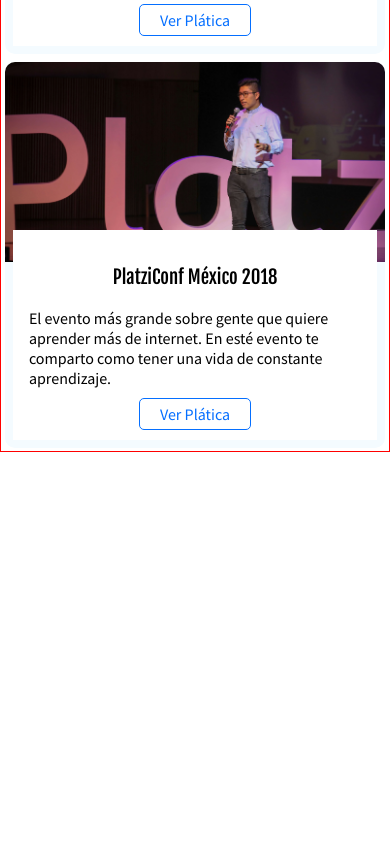
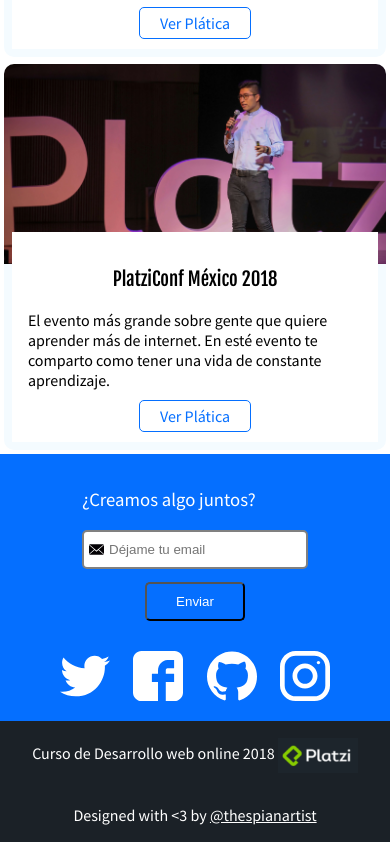
Before and after one commit to Rafael-LH/ResponsiveDesign, a plain HTML site: page index.html in a window 390 px wide. Shown: the part 2437-3279 px from the top of the page. Before the commit the page ends 2889 px from the top, so only its background shows below. Drawn offline with Linux system fonts and the light colour scheme.

Commit message:
Agregamos el footer y ya esta en responsive

```diff
--- a/css/estilos.css
+++ b/css/estilos.css
@@ -276,9 +276,6 @@
   justify-content: space-between;
 }
 
-.social {
-}
-
 .social-link {
   display: inline-block;
   width: 50px;
@@ -321,6 +318,7 @@
   border-radius: 5px;
   width: 100px;
   margin-top: 10px;
+  cursor: pointer;
 }
 
 .form-email h3 {
@@ -340,9 +338,9 @@
 }
 
 @media screen and (max-width: 1024px){
-   body{
-     border: 1px solid red;
-   }
+      .contact{
+        padding: 0px 1em;
+      }
 }
 @media screen and (max-width: 767px){
     .header{
@@ -410,10 +408,22 @@
       margin: -2em .5em .5em; /* el valor que tenemos en la derecha se pasara a la izquierda */
       padding: 1em;
     }
+    .contact{
+      height: auto;
+      padding: 1em 0px;
+      justify-content: center;
+    }
+    .form-email > button{
+        margin: 1em auto;
+    }
+    .footer{
+      justify-content: center;
+      border: 1px solid transparent;
+    }
 
 }
 @media screen and (max-width: 320px){
    body{
-     border: 1px solid purple;
+     /* border: 1px solid purple; */
    }
 }
--- a/index.html
+++ b/index.html
@@ -120,7 +120,7 @@
       </div>
     </section>
 
-  <!--   <section id="contacto" class="contact">
+  <section id="contacto" class="contact">
       <div class="container">
         <form action="/suscripcion/" class="form-email">
           <h3>¿Creamos algo juntos?</h3>
@@ -134,18 +134,18 @@
           <a href="https://instagram.com/leonidasesteban" class="social-link instagram"></a>
         </div>
       </div>
-    </section> -->
-  <!--   <footer class="footer">
+    </section>
+    <footer class="footer">
         <div class="container">
           <div>
             <p>Curso de Desarrollo web online 2018 <img src="images/platzi.png" width="80" alt="platzi"></p>
           </div>
           <div>
             <p>
-            Designed with <\3 by <a href="https://twitter.com/thespianartist">@thespianartist</a>
+              Designed with <3 by <a href="https://twitter.com/thespianartist">@thespianartist</a>
             </p>
           </div>
         </div>
-    </footer> -->
+    </footer>
   </body>
 </html>
```
Lines whose indentation alone changed are shown as unchanged.
